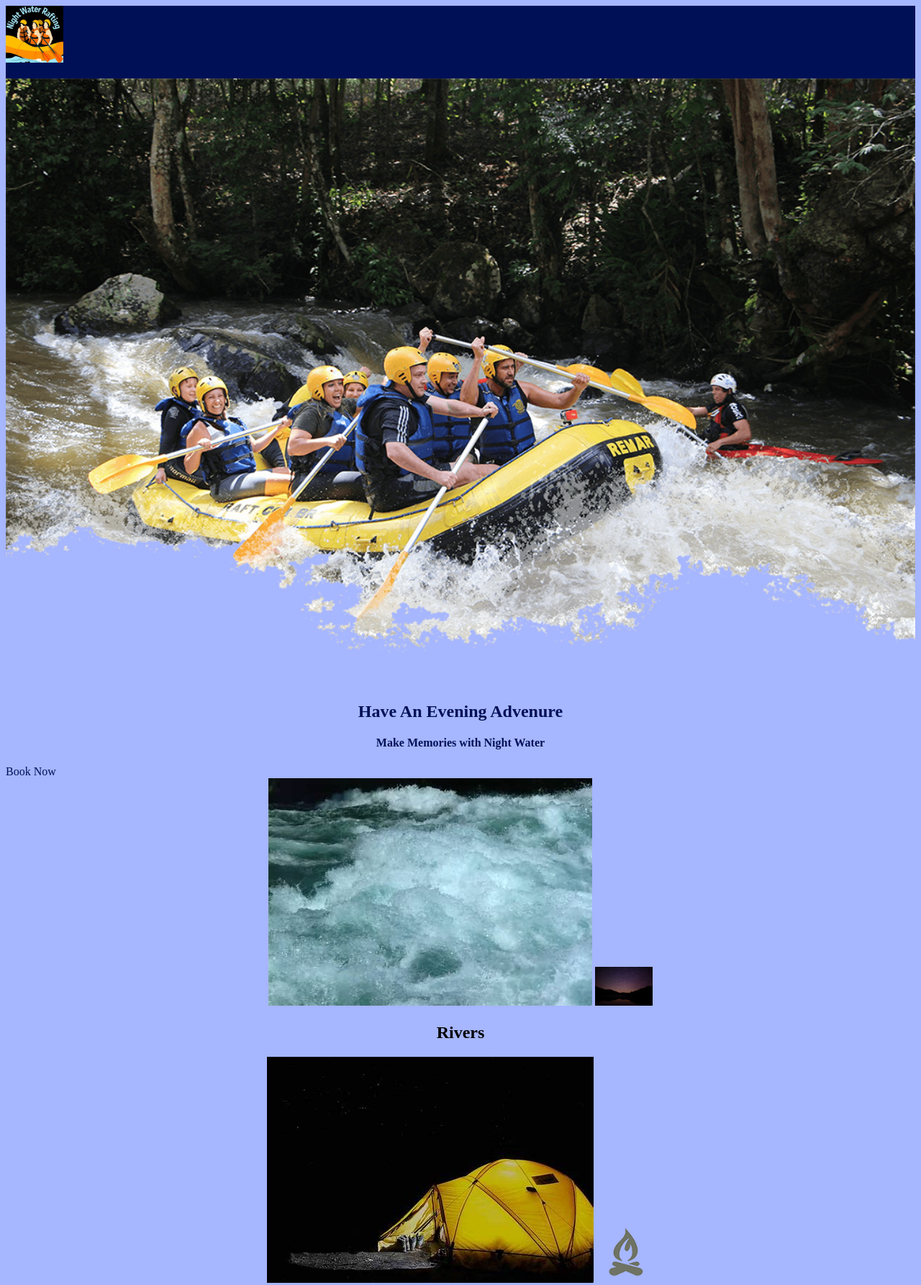
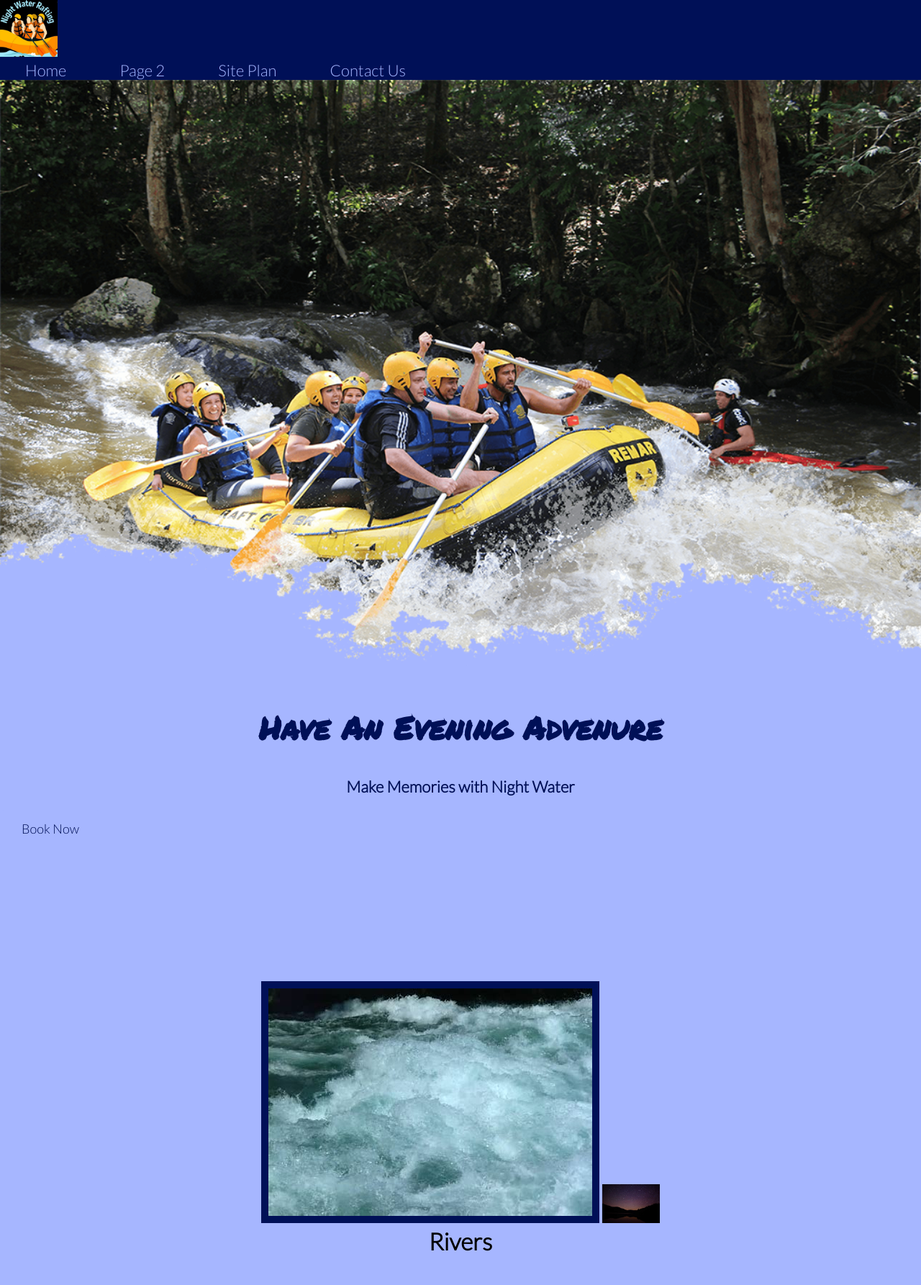
Before and after one commit to chrisgmm/wdd130, a plain HTML site: page wwr/index.html in a window 1280 px wide. Shown: the top 1785 px of the page at 72% size. Drawn offline with Linux system fonts and the light colour scheme.

Commit message:
Week 5 Update

```diff
--- a/wwr/styles/style.css
+++ b/wwr/styles/style.css
@@ -1,11 +1,15 @@
+@import url('https://fonts.googleapis.com/css2?family=Lato:wght@300&family=Permanent+Marker&display=swap');
+
 #content {
 max-width: 1600px;
 margin: 0 auto;
+font-size: 22px;
 }
 nav a{
     text-align: center;
-    color:#001057;
+    color: #A6B6FF;
     text-decoration: none;
+    padding: 35px;
 }
 #hero-msg h1{
     text-align: center;
@@ -14,7 +18,7 @@ nav a{
     text-align: center;
 }
 #hero-img{
-    width:100%
+    width:100%;
 }
 .button_box{
     text-align: center;
@@ -23,23 +27,36 @@ main section{
     text-align: center;
 }
 .msg p{
-    color:#001057
+    color:#001057;
+    font-size: .8em;
+    padding-bottom: 15px;
 }
 #background{
     height: 725px;
     background-color: #A6B6FF;
 }
 body{
-    background-color:#A6B6FF
+    background-color:#A6B6FF;
+    font-family: "Lato", Arial, Helvetica, sans-serif;
+    font-size: 22px;
+    margin: 0;
+    padding: 0;
+}
+h2{
+    margin: 0;
 }
 .msg h2{
-    color:#001057
+    color:#001057;
+    font-family: "Permanent Marker", Helvetica, sans-serif;
 }
 h4{
     color:#001057
 }
 header{
     background-color:#001057
+}
+main section img{
+    box-sizing: border-box;
 }
 nav a:hover{
     background-color:#EDD58E;
@@ -49,11 +66,20 @@ nav a:hover{
     background-color:#A6B6FF;
     color:#001057;
     text-decoration:none;
+    text-align: center;
+    font-size: 18px;
+    padding: 15px 30px;
+    margin-top: 50px;
+    border-radius: 5px;
 }
 .join{
     background-color: #A6B6FF;
     color:#001057;
     text-decoration:none;
+    font-size: 18px;
+    padding: 15px 30px;
+    margin-top: 50px;
+    border-radius: 5px;
 }
 .book:hover{
     background-color:#EDD58E;
@@ -64,11 +90,24 @@ nav a:hover{
     color:#001057
 }
 .msg{
-    background-color:#EDB81A
+    background-color:#EDB81A;
+    line-height: 1.5em;
+    padding: 35px;
+}
+.rivers-card{
+    margin: 200px 0;
+}
+.camping-card{
+    margin:200px 0;
+}
+.rapids-card{
+    margin: 200px 0;
 }
 footer{
     background-color:#001057;
-    color:#EDB81A
+    color:#EDB81A;
+    padding: 25px 50px;
+    margin-top: 200px
 }
 footer a{
     color:#EDB81A;
@@ -83,12 +122,26 @@ footer p{
 footer p a:hover{
     text-decoration:underline;
 }
+.social img{
+    padding-top: 15px;
+
+}
+.card-img{
+    border: 10px solid #001057;
+}
 .home-title{
-    color:#001057
+    color:#001057;
+    font-family: "Permanent Marker", Helvetica, sans-serif;
+    font-size: 2em;
+    margin-top: 10px;
 }
 .logo{
     width:80px
 }
+#logo_link{
+    padding-top: 5px;
+}
 .icon{
-    width:80px
+    width:80px;
+    padding-top: 10px;
 }
```
